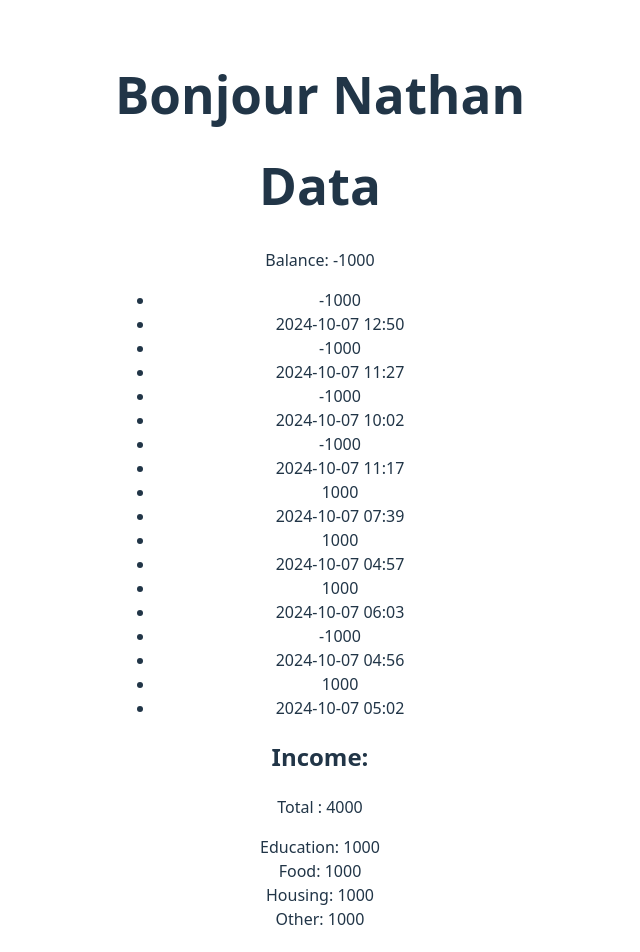
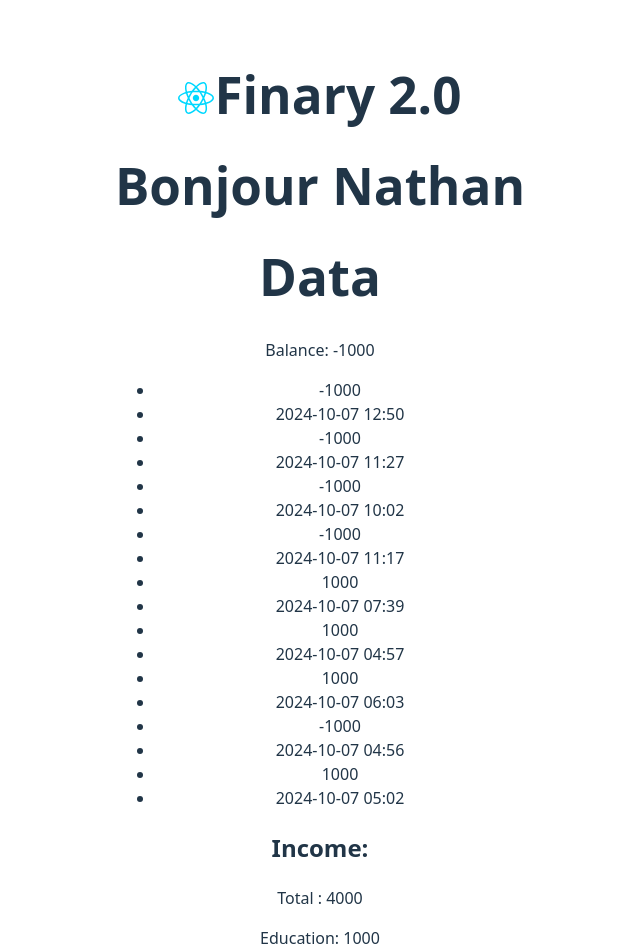
Before and after one commit to UTT-GL03/finary-2.0, a React (Vite) app in the folder frontend/: page / in a window 1280 px wide. Shown: the top 952 px of the page, without its empty margins (320-960 px from the left). Built offline with nearby package versions, Linux system fonts and the light colour scheme.

Commit message:
added routing

```diff
--- a/frontend/package.json
+++ b/frontend/package.json
@@ -12,7 +12,8 @@
   "dependencies": {
     "@picocss/pico": "^2.1.1",
     "react": "^19.1.1",
-    "react-dom": "^19.1.1"
+    "react-dom": "^19.1.1",
+    "react-router": "^7.9.4"
   },
   "devDependencies": {
     "@eslint/js": "^9.36.0",
--- a/frontend/src/App.jsx
+++ b/frontend/src/App.jsx
@@ -1,73 +1,25 @@
+import { BrowserRouter, Routes, Route } from "react-router";
+import reactLogo from "./assets/react.svg";
+
+
 import "./App.css";
-
-import { data } from "../lib/data";
+import { Dashboard } from "./components/dashboard";
+import { Detail } from "./components/detail";
 
 function App() {
-  const userName = "Nathan";
-
-  const userId = data.users.find((user) => user.user == userName)?.user_id;
-
-  const expenses = data.expenses.filter(
-    (expense) => expense.user_id === userId
-  );
-
-  const incomes = expenses.filter((expense) => expense.amount > 0);
-  const outcomes = expenses.filter((expense) => expense.amount < 0);
-
-  let totalIncome = 0;
-  let totalOutcome = 0;
-
-  incomes.forEach((income) => (totalIncome += income.amount));
-  outcomes.forEach((outcome) => (totalOutcome += outcome.amount));
-
-  const incomesCategoriesCount = {};
-  const outcomesCategoriesCount = {};
-  incomes.forEach((income) => {
-    incomesCategoriesCount[income.category] =
-      (incomesCategoriesCount[income.category] || 0) + income.amount;
-  });
-
-  outcomes.forEach((outcome) => {
-    outcomesCategoriesCount[outcome.category] =
-      (outcomesCategoriesCount[outcome.category] || 0) + outcome.amount;
-  });
-  console.log("cat : ", incomesCategoriesCount);
-
   return (
-    <div>
-      <h1>Bonjour {userName}</h1>
-      <h1>Data</h1>
-      <p>Balance: {totalIncome + totalOutcome}</p>
-      <ul>
-        {expenses.map((expense) => (
-          <div>
-            <li key={expense.id}>{expense.amount}</li>
-            <li key={expense.id}>{expense.created_at}</li>
-          </div>
-        ))}
-      </ul>
-      <div>
-        <h2>Income: </h2>
-        <p>Total : {totalIncome}</p>
-        {Object.entries(incomesCategoriesCount).map(([key, value]) => (
-          <div key={key}>
-            <span>{key}: </span>
-            <span>{value}</span>
-          </div>
-        ))}
-      </div>
-      <div>
-        <h2>Outcome: </h2>
-        <p>Total : {totalOutcome}</p>
-        {Object.entries(outcomesCategoriesCount).map(([key, value]) => (
-          <div key={key}>
-            <span>{key}: </span>
-            <span>{value}</span>
-          </div>
-        ))}
-      </div>
-      <div></div>
-    </div>
+    <BrowserRouter>
+      <header>
+        <h1>
+          <img src={reactLogo} />
+          Finary 2.0
+        </h1>
+      </header>
+      <Routes>
+        <Route path="/" element={<Dashboard />} />
+        <Route path=":id" element={<Detail />} />
+      </Routes>
+    </BrowserRouter>
   );
 }
 
--- /dev/null
+++ b/frontend/src/components/dashboard.jsx
@@ -0,0 +1,72 @@
+
+
+import { data } from "../../lib/data";
+
+export function Dashboard() {
+  const userName = "Nathan";
+
+  const userId = data.users.find((user) => user.user == userName)?.user_id;
+
+  const expenses = data.expenses.filter(
+    (expense) => expense.user_id === userId
+  );
+
+  const incomes = expenses.filter((expense) => expense.amount > 0);
+  const outcomes = expenses.filter((expense) => expense.amount < 0);
+
+  let totalIncome = 0;
+  let totalOutcome = 0;
+
+  incomes.forEach((income) => (totalIncome += income.amount));
+  outcomes.forEach((outcome) => (totalOutcome += outcome.amount));
+
+  const incomesCategoriesCount = {};
+  const outcomesCategoriesCount = {};
+  incomes.forEach((income) => {
+    incomesCategoriesCount[income.category] =
+      (incomesCategoriesCount[income.category] || 0) + income.amount;
+  });
+
+  outcomes.forEach((outcome) => {
+    outcomesCategoriesCount[outcome.category] =
+      (outcomesCategoriesCount[outcome.category] || 0) + outcome.amount;
+  });
+  console.log("cat : ", incomesCategoriesCount);
+
+  return (
+    <div>
+      <h1>Bonjour {userName}</h1>
+      <h1>Data</h1>
+      <p>Balance: {totalIncome + totalOutcome}</p>
+      <ul>
+        {expenses.map((expense) => (
+          <div>
+            <li key={expense.id}>{expense.amount}</li>
+            <li key={expense.id}>{expense.created_at}</li>
+          </div>
+        ))}
+      </ul>
+      <div>
+        <h2>Income: </h2>
+        <p>Total : {totalIncome}</p>
+        {Object.entries(incomesCategoriesCount).map(([key, value]) => (
+          <div key={key}>
+            <span>{key}: </span>
+            <span>{value}</span>
+          </div>
+        ))}
+      </div>
+      <div>
+        <h2>Outcome: </h2>
+        <p>Total : {totalOutcome}</p>
+        {Object.entries(outcomesCategoriesCount).map(([key, value]) => (
+          <div key={key}>
+            <span>{key}: </span>
+            <span>{value}</span>
+          </div>
+        ))}
+      </div>
+
+    </div>
+  );
+}
--- /dev/null
+++ b/frontend/src/components/detail.jsx
@@ -0,0 +1,22 @@
+
+import { useParams } from 'react-router'
+
+import { data } from '../../lib/data'
+
+export function Detail() {
+  const {id} = useParams()
+
+  const detail = data.expenses.find(x => String(x.id) === id)
+
+
+
+  return (
+    <main className="container">
+        <h1>Détail de la dépense: </h1>
+        <li>Reference du paiement: {id}</li>
+        <li>Date du paiement: {detail.created_at}</li>
+        <li>Montant du paiement: {detail.amount}</li>
+        <li>Catégorie du paiement: {detail.category}</li>
+    </main>
+  )
+}
```
Also changed, not shown: 1 other file (tests, documents, lock files or other folders).
